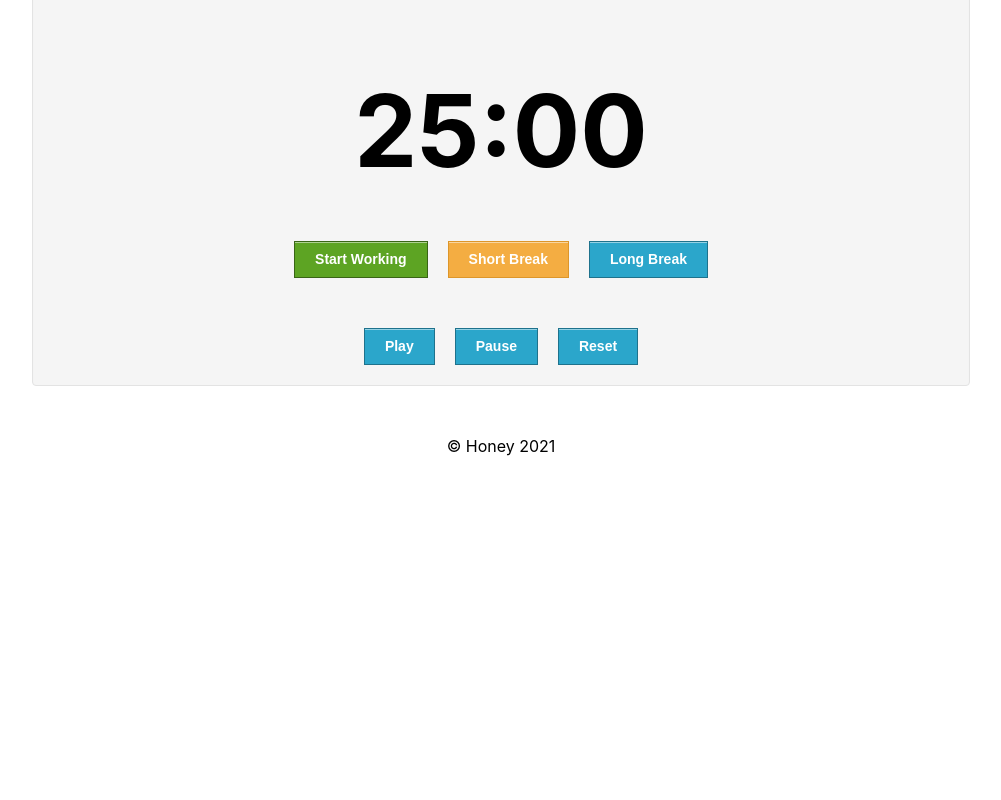
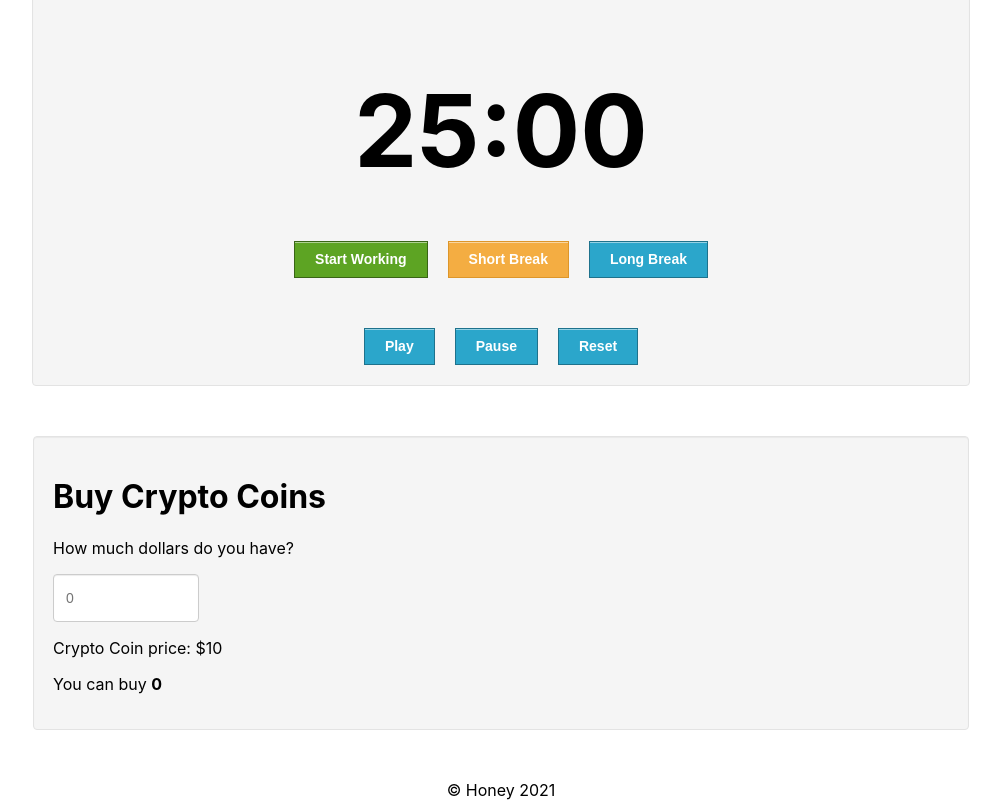
Before and after one commit to QuasarFlash/simple_react, a React (Create React App) app: page / in a window 1280 px wide. Shown: the part 1342-2142 px from the top of the page, without its empty margins (139-1140 px from the left). Before the commit the page ends 1798 px from the top, so only its background shows below. Built offline with nearby package versions, Linux system fonts and the light colour scheme; the HTML template or start-up script is replaced by a standard one.

Commit message:
shouldComponentUpdate coins

```diff
--- a/src/components/App.js
+++ b/src/components/App.js
@@ -1,7 +1,8 @@
 import "./App.css";
 import Home from "./Home/Home";
-import Todo from './Todo/Todo'
-import Timer from './PomodoroTimer/Timer';
+import Todo from "./Todo/Todo";
+import Timer from "./PomodoroTimer/Timer";
+import Coins from "./Coins/Coins";
 import Header from "../shared/components/layout/Header";
 import Content from "../shared/components/layout/Content";
 import Footer from "../shared/components/layout/Footer";
@@ -13,6 +14,7 @@ function App() {
         <Home></Home>
         <Todo></Todo>
         <Timer></Timer>
+        <Coins></Coins>
       </Content>
       <Footer></Footer>
     </div>
--- /dev/null
+++ b/src/components/Coins/Coins.css
@@ -0,0 +1,24 @@
+.Coins {
+  background-color: #f5f5f5;
+  border-radius: 4px;
+  border: 1px solid #e3e3e3;
+  box-shadow: inset 0 1px 1px rgba(0, 0, 0, 0.05);
+  margin-bottom: 20px;
+  margin: 50px auto;
+  min-height: 20px;
+  padding: 19px;
+  text-align: left;
+  width: 70%;
+}
+.Coins input {
+  background-color: #fff;
+  border-radius: 4px;
+  border: 1px solid #ccc;
+  box-shadow: inset 0 1px 1px rgba(0, 0, 0, 0.075);
+  color: #555;
+  font-size: 14px;
+  height: 34px;
+  line-height: 34px;
+  padding: 6px 12px;
+  width: 120px;
+}
--- /dev/null
+++ b/src/components/Coins/Coins.js
@@ -0,0 +1,40 @@
+import React, { Component } from "react";
+import "./Coins.css";
+export default class Coins extends Component {
+  constructor() {
+    super();
+    this.state = {
+      dollars: 0,
+    };
+  }
+  shouldComponentUpdate(props, state) {
+      //with this method the output will only update if input is multiple of 10
+      // To output on any input comment or remove this function
+    return state.dollars % 10 === 0;
+  }
+  handleOnChange = (e) => {
+    this.setState({
+      dollars: Number(e.target.value || 0),
+    });
+  };
+
+  render() {
+    return (
+      <div className="Coins">
+        <h1> Buy Crypto Coins</h1>
+        <div className="question">
+          <p> How much dollars do you have?</p>
+          <p>
+            <input placeholder="0" type="text" onChange={this.handleOnChange} />
+          </p>
+        </div>
+        <div className="answer">
+          <p>Crypto Coin price: $10</p>
+          <p>
+            You can buy <strong>{this.state.dollars / 10}</strong>
+          </p>
+        </div>
+      </div>
+    );
+  }
+}
--- a/src/shared/components/layout/Content.js
+++ b/src/shared/components/layout/Content.js
@@ -6,6 +6,6 @@ const Content = props => {
   return <main>{children}</main>;
 };
 Content.propTypes = {
-  children: PropTypes.element.isRequired,
+  children: PropTypes.any.isRequired,
 };
 export default Content;
```
